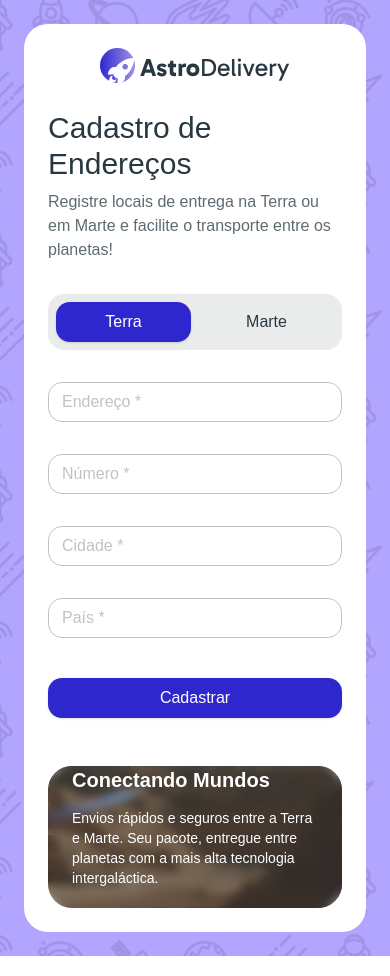
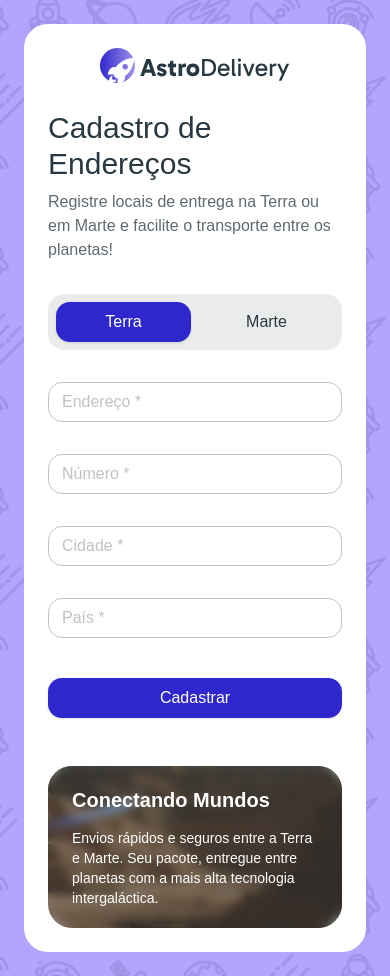
Before and after one commit to MatheusKristman/AstroDelivery, a Next.js app: page / in a window 390 px wide. Built offline with nearby package versions, Linux system fonts and the light colour scheme; a web font is replaced by a local one.

Commit message:
fixed bottom box height

```diff
--- a/app/components/info-box.tsx
+++ b/app/components/info-box.tsx
@@ -1,13 +1,7 @@
-import Image from "next/image";
-
 const InfoBox = () => {
   return (
-    <div className="relative w-full rounded-3xl overflow-hidden">
-      <div className="relative w-full h-full">
-        <Image src="/item-1.jpg" alt="Item 1" fill className="object-cover object-center" priority />
-      </div>
-
-      <div className="absolute inset-0 w-full h-full bg-foreground/50 px-6 py-5 flex flex-col justify-end gap-3.5 backdrop-blur-xs md:h-fit md:bottom-0 md:top-auto">
+    <div className="w-full h-fit rounded-3xl overflow-hidden bg-[url(/item-1.jpg)] bg-cover bg-center md:h-full md:flex md:items-end">
+      <div className="w-full h-full bg-foreground/50 px-6 py-5 flex flex-col justify-end gap-3.5 backdrop-blur-xs md:h-fit md:bottom-0 md:top-auto">
         <h3 className="text-white text-xl font-semibold">Conectando Mundos</h3>
 
         <p className="text-sm text-white font-normal">
--- a/app/page.tsx
+++ b/app/page.tsx
@@ -5,7 +5,7 @@ export default function Home() {
   return (
     <main className="w-full min-h-screen flex flex-col bg-[url(/astro-bg.png)] bg-cover bg-center">
       <div className="w-full h-full flex-1 grid place-items-center p-6 z-20">
-        <div className="max-w-[400px] w-full bg-white rounded-3xl p-6 grid grid-cols-1 grid-rows-[1fr_142px] gap-12 md:max-w-[800px] md:grid-cols-2 md:grid-rows-1">
+        <div className="max-w-[400px] w-full bg-white rounded-3xl p-6 grid grid-cols-1 grid-rows-[1fr_auto] gap-12 md:max-w-[800px] md:grid-cols-2 md:grid-rows-1">
           <Forms />
 
           <InfoBox />
```
